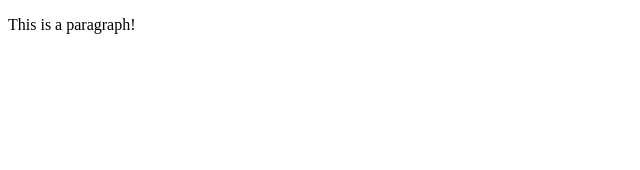
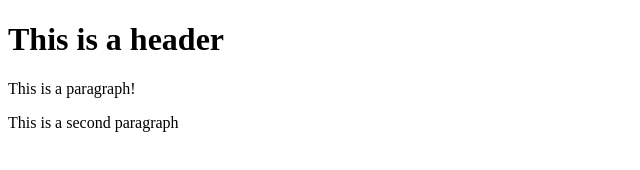
Before and after one commit to Alis192/mygit-test, a website: page index.html in a window 1280 px wide. Shown: the whole page, without its empty margins (0-640 px from the left). Drawn offline with Linux system fonts and the light colour scheme.

Commit message:
second commit

```diff
--- a/index.html
+++ b/index.html
@@ -6,6 +6,8 @@
     <title>Document</title>
 </head>
 <body>
+    <h1>This is a header</h1>
     <p>This is a paragraph!</p>
+    <p>This is a second paragraph</p>
 </body>
 </html>
```
Also changed, not shown: package.json (added, +24 -0 lines), 2 other files.
